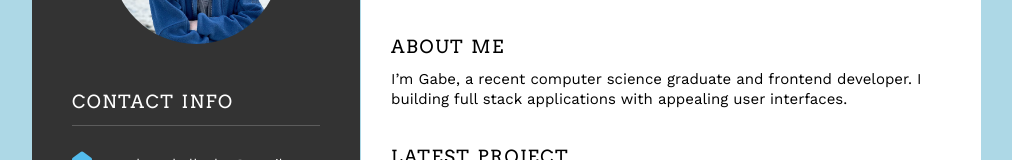
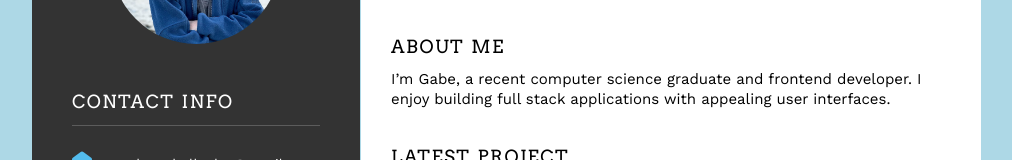
Before and after one commit to gabesabella/resume, a website: page index.html in a window 1280 px wide. Shown: the part 166-326 px from the top of the page, without its empty margins (133-1145 px from the left). Drawn offline with nearby package versions, Linux system fonts and the light colour scheme.

Commit message:
spelling

```diff
--- a/index.html
+++ b/index.html
@@ -115,7 +115,7 @@
       <div class="standard-padding">
         <div class="header-text caps">about me</div>
         <div class="standard-text mt-lg body-text">
-          I’m Gabe, a recent computer science graduate and frontend developer. I building full stack applications with appealing user interfaces.
+          I’m Gabe, a recent computer science graduate and frontend developer. I enjoy building full stack applications with appealing user interfaces.
         </div>
         <div class="header-text caps pt-md">latest project</div>
         <!-- <span class="icon"><i class="fas fa-globe"></i></span> -->
```
